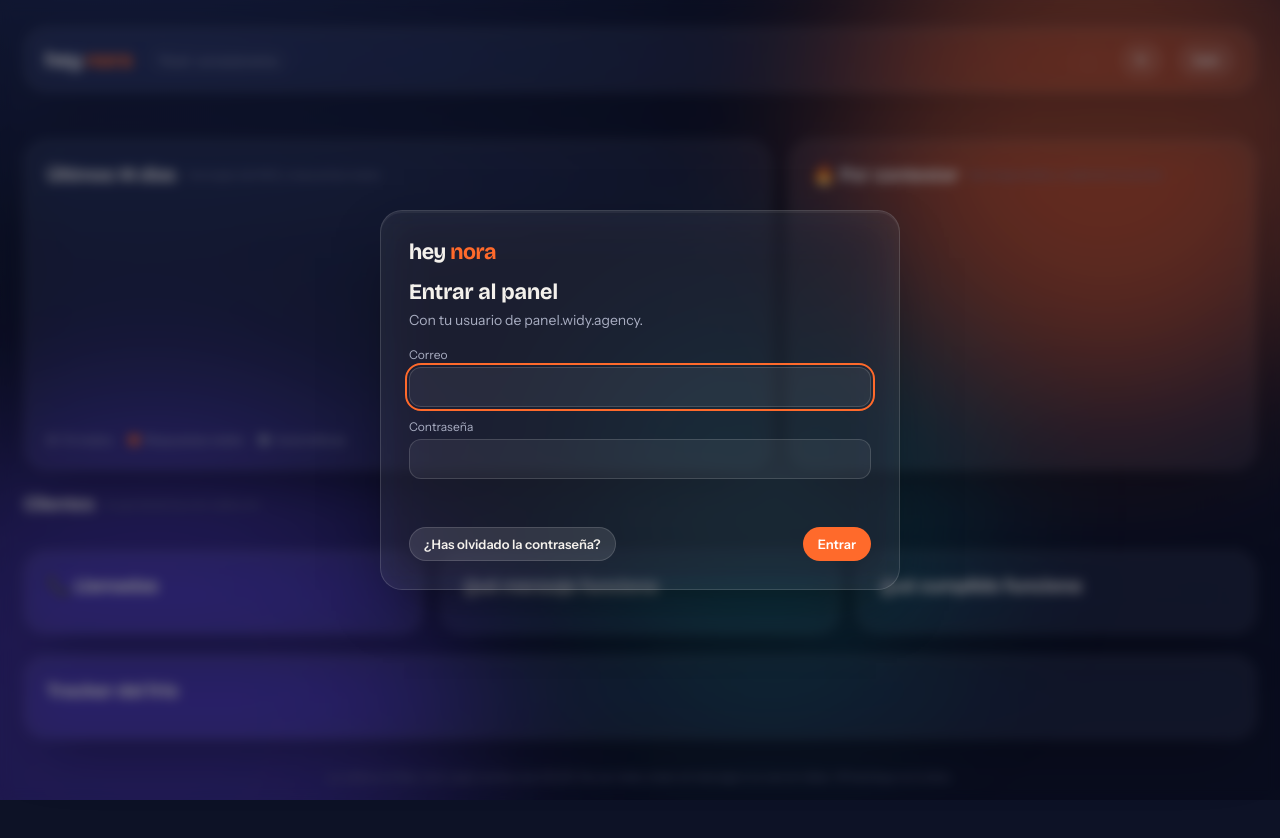
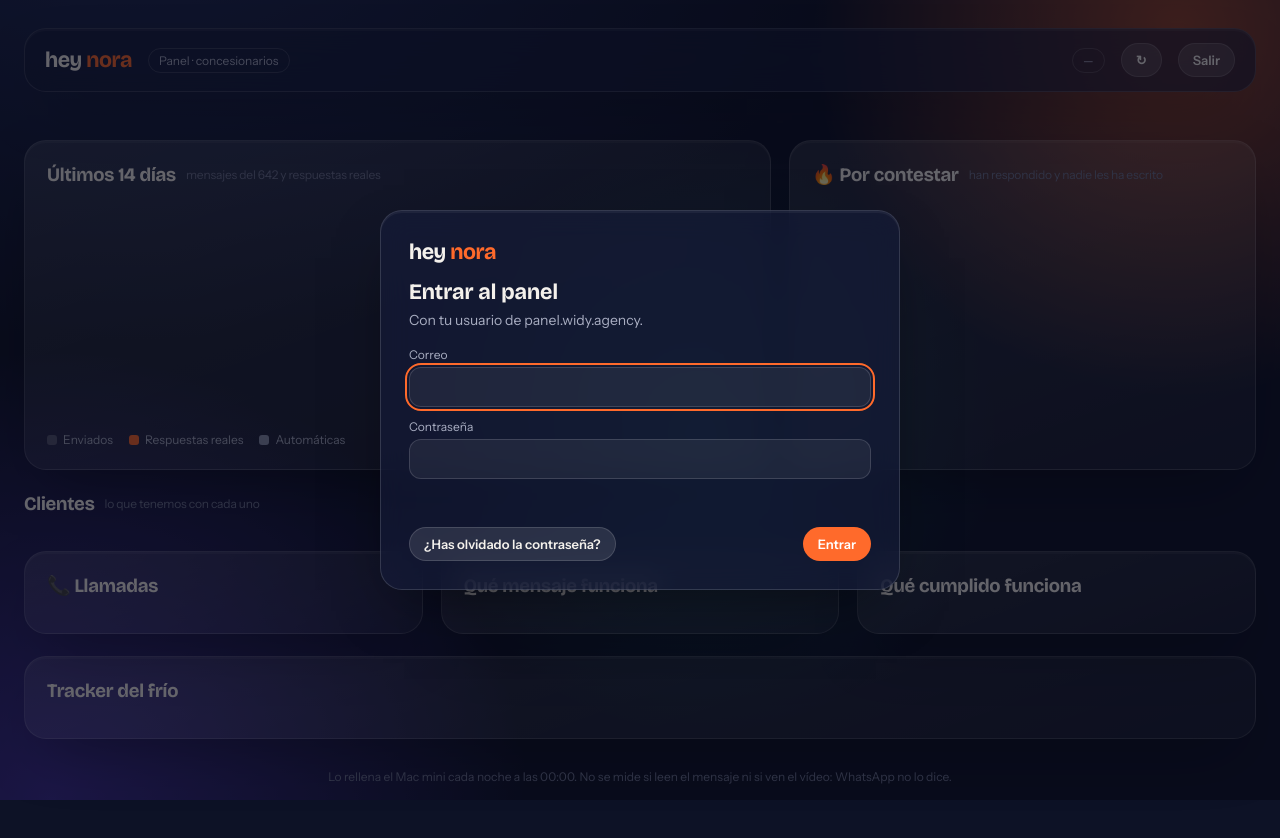
Before and after one commit to widyagencyinfo-art/heynora-panel, a plain HTML site: page index.html in a window 1280 px wide. Drawn offline with nearby package versions, Linux system fonts and the light colour scheme.

Commit message:
Panel más ligero: fondo fijo y sin desenfoque animado (el ratón iba a tirones)
Co-Authored-By: Claude Opus 5.5 <noreply@anthropic.com>

```diff
--- a/index.html
+++ b/index.html
@@ -23,20 +23,20 @@ html,body{min-height:100%}
 body{font-family:Instrument,system-ui,sans-serif;color:var(--texto);background:var(--fondo);overflow-x:hidden;
   -webkit-font-smoothing:antialiased}
 /* fondo con manchas de color detrás del cristal */
-.cielo{position:fixed;inset:0;z-index:-1;overflow:hidden;background:radial-gradient(1200px 700px at 10% -10%,#1f2a55 0,transparent 60%),var(--fondo)}
-.mancha{position:absolute;border-radius:50%;filter:blur(90px);opacity:.55;animation:deriva 26s ease-in-out infinite alternate}
-.m1{width:520px;height:520px;background:#FF6A2B;top:-120px;right:-80px}
-.m2{width:620px;height:620px;background:#5b3fd6;bottom:-220px;left:-160px;animation-duration:32s}
-.m3{width:380px;height:380px;background:#1fb8a6;top:40%;left:45%;opacity:.32;animation-duration:38s}
-@keyframes deriva{to{transform:translate(60px,-40px) scale(1.12)}}
-@media (prefers-reduced-motion:reduce){.mancha,.flota{animation:none!important}}
-
+/* Fondo de color fijo (antes: manchas desenfocadas animadas → el ratón iba a tirones) */
+.cielo{position:fixed;inset:0;z-index:-1;background:
+  radial-gradient(520px 520px at 92% 4%,rgba(255,106,43,.55),transparent 70%),
+  radial-gradient(680px 640px at 4% 100%,rgba(91,63,214,.6),transparent 70%),
+  radial-gradient(420px 420px at 55% 55%,rgba(31,184,166,.22),transparent 70%),
+  radial-gradient(1200px 700px at 10% -10%,#1f2a55 0,transparent 60%),var(--fondo)}
 .envoltura{max-width:1320px;margin:0 auto;padding:28px 24px 64px}
-.vidrio{background:var(--vidrio);border:1px solid var(--borde);border-radius:var(--radio);
-  backdrop-filter:blur(22px) saturate(140%);-webkit-backdrop-filter:blur(22px) saturate(140%);box-shadow:var(--sombra)}
-.flota{animation:flota 7s ease-in-out infinite}
-.flota:nth-child(2){animation-delay:-1.7s}.flota:nth-child(3){animation-delay:-3.4s}.flota:nth-child(4){animation-delay:-5.1s}
-@keyframes flota{50%{transform:translateY(-6px)}}
+/* Cristal sin desenfoque en las tarjetas (el fondo es fijo, no hace falta); solo la barra y las ventanas lo llevan */
+.vidrio{background:linear-gradient(160deg,rgba(255,255,255,.11),rgba(255,255,255,.05));border:1px solid var(--borde);
+  border-radius:var(--radio);box-shadow:var(--sombra)}
+header.barra,.ventana{background:rgba(22,28,58,.62);backdrop-filter:blur(14px);-webkit-backdrop-filter:blur(14px)}
+.flota{transition:transform .25s ease,box-shadow .25s ease}
+.flota:hover{transform:translateY(-4px);box-shadow:0 30px 70px -24px rgba(0,0,0,.6),0 2px 0 rgba(255,255,255,.06) inset}
+@media (prefers-reduced-motion:reduce){.flota,.flota:hover{transition:none;transform:none}}
 
 header.barra{display:flex;align-items:center;gap:16px;padding:14px 20px;position:sticky;top:14px;z-index:5;margin-bottom:26px}
 .marca{font-family:Bricolage,sans-serif;font-size:22px;letter-spacing:-.02em}
@@ -104,7 +104,7 @@ td.n{text-align:right;font-variant-numeric:tabular-nums}
 .filtros .boton.activo{background:var(--naranja);border-color:transparent}
 
 /* login y modal */
-.capa{position:fixed;inset:0;z-index:20;display:flex;align-items:center;justify-content:center;padding:16px;background:rgba(5,8,20,.45);backdrop-filter:blur(6px)}
+.capa{position:fixed;inset:0;z-index:20;display:flex;align-items:center;justify-content:center;padding:16px;background:rgba(5,8,20,.6)}
 .capa[hidden]{display:none}
 .ventana{width:100%;max-width:520px;padding:28px;max-height:92vh;overflow-y:auto;overflow-x:hidden}
 .ventana h3{font-family:Bricolage,sans-serif;font-size:22px;margin-bottom:6px}
@@ -124,7 +124,7 @@ textarea{min-height:70px;resize:vertical}
 </style>
 </head>
 <body>
-<div class="cielo" aria-hidden="true"><div class="mancha m1"></div><div class="mancha m2"></div><div class="mancha m3"></div></div>
+<div class="cielo" aria-hidden="true"></div>
 
 <div class="envoltura">
   <header class="barra vidrio">
```
